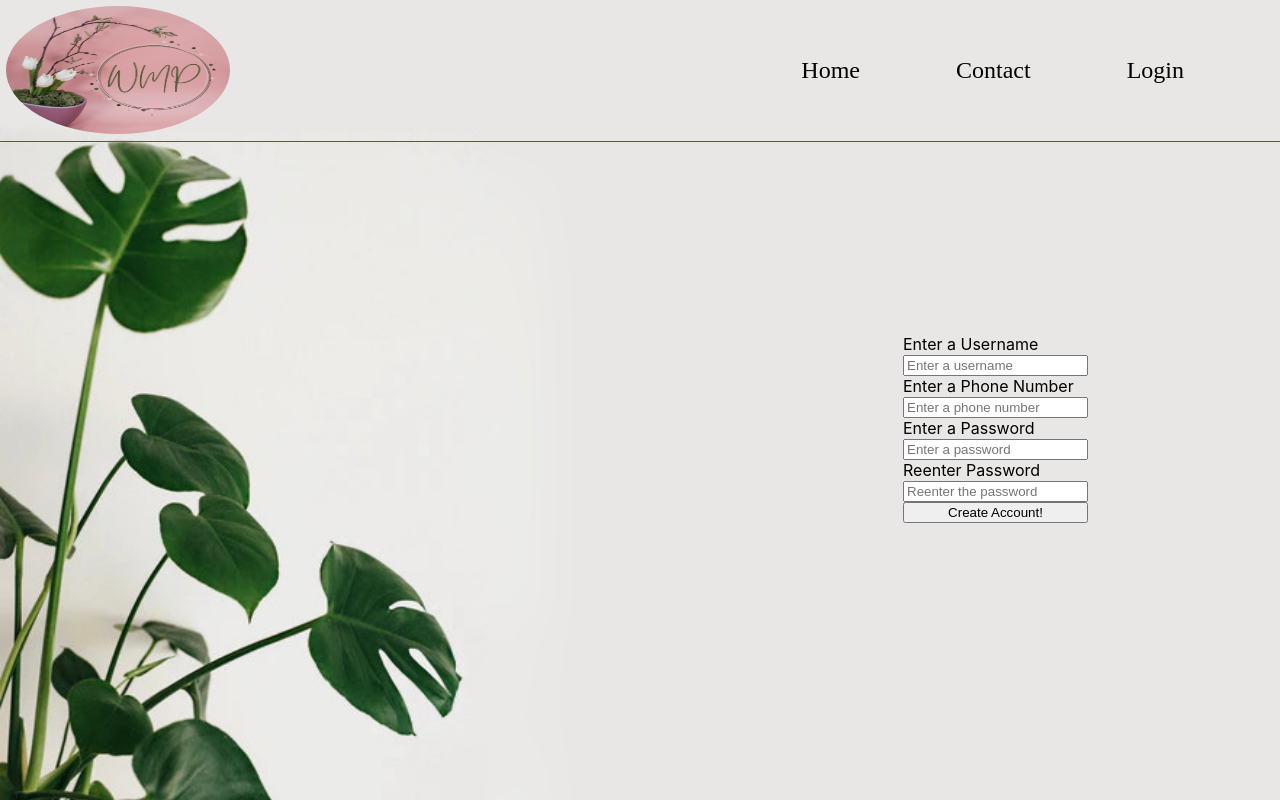
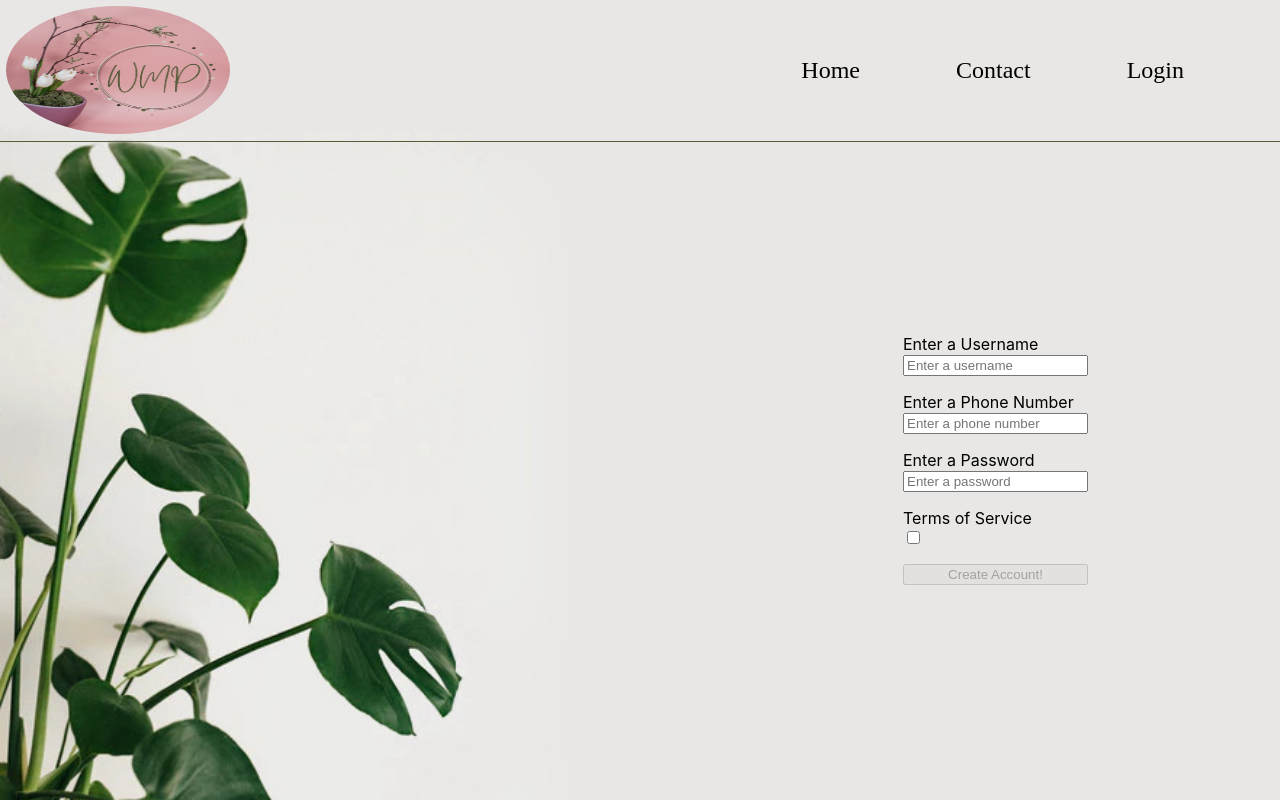
Before and after one commit to Build-Week-Water-My-Plants-06/front-end, a React (Create React App) app in the folder water-my-plants-frontend/: page /signup in a window 1280 px wide. Built offline with nearby package versions, Linux system fonts and the light colour scheme; a web font is replaced by a local one.

Commit message:
implement basic validation and errors for signup

```diff
--- a/water-my-plants-frontend/src/components/SignupPage.js
+++ b/water-my-plants-frontend/src/components/SignupPage.js
@@ -1,47 +1,109 @@
-import React, {useEffect} from 'react';
+import React, {useEffect, useState} from 'react';
+import * as yup from 'yup';
 
 import LoginStyled from './formStyled';
+import schema from '../validation/SignupSchema';
 
 
+const initialFormValues = {
+  username: '',
+  password: '',
+  // passconfirm: '',
+  phone: '',
+  tos: false
+}
+const initialFormErrors = {
+  username: '',
+  password: '',
+  // passconfirm: '',
+  phone: '',
+  tos: false
+}
 const SignupPage = (props) => {
+  const [formValues, setFormValues] = useState(initialFormValues);
+  const [formErrors, setFormErrors] = useState(initialFormValues);
+  const [disabled, setDisabled] = useState(true);
+
+  const validate = (name, value) => {
+    yup.reach(schema, name)
+      .validate(value)
+      .then(() => setFormErrors({...formErrors, [name]:''}))
+      .catch(err => setFormErrors({...formErrors, [name]:err.errors[0]}));
+  }
+  const inputChange = evt => {
+    const {name, value, checked, type} = evt.target;
+    const valueToUse = type === 'checkbox' ? checked : value;
+    validate(name, valueToUse);
+    setFormValues({...formValues,[name]:valueToUse});
+  }
+  const submit = evt => {
+    evt.preventDefault();
+    setFormValues(initialFormValues);
+    setFormErrors(initialFormErrors);
+  }
 
   useEffect(() => {
     props.changeBack('form');
   },[]);
 
+  useEffect(() => {
+    schema.isValid(formValues).then(valid => setDisabled(!valid));
+  },[formValues])
+
   return (
     <LoginStyled>
       <div>
-        <form>
+        <form onSubmit={submit}>
           <label>Enter a Username<br/>
             <input
               name="username"
               placeHolder="Enter a username"
               type="text"
+              onChange={inputChange}
+              value={formValues.username}
             />
           </label>
+          <p class="warning">{formErrors.username}</p>
           <label>Enter a Phone Number<br/>
             <input
               name="phone"
               placeHolder="Enter a phone number"
               type="text"
+              onChange={inputChange}
+              value={formValues.phone}
             />
           </label>
+          <p class="warning">{formErrors.phone}</p>
           <label>Enter a Password<br/>
             <input
               name="password"
               placeHolder="Enter a password"
               type="password"
+              onChange={inputChange}
+              value={formValues.password}
             />
           </label>
-          <label>Reenter Password<br/>
+          <p class="warning">{formErrors.password}</p>
+          {/* <label>Reenter Password<br/>
             <input
               name="passconfirm"
               placeHolder="Reenter the password"
               type="password"
+              onChange={inputChange}
+              value={formValues.passconfirm}
             />
           </label>
-          <button>Create Account!</button>
+          <p class="warning">{formErrors.passconfirm}</p> */}
+          <label><a href="/">Terms of Service</a>
+            <input
+              type="checkbox"
+              name="tos"
+              checked={formValues.tos}
+              onChange={inputChange}
+            />
+          </label>
+          <p class="warning">{formErrors.tos}</p>
+          <button disabled={disabled}>Create Account!</button>
         </form>
       </div>
     </LoginStyled>
--- a/water-my-plants-frontend/src/validation/SignupSchema.js
+++ b/water-my-plants-frontend/src/validation/SignupSchema.js
@@ -10,22 +10,24 @@ const formSchema = yup.object().shape({
     .min(3, 'Username must be at least 3 characters in length'),
   password: yup
     .string()
-    .trim()
     .required('You must enter a password')
-    .min(15, 'Password must be 15 or more characters'),
-  passconfirm: yup
-    .string()
-    .trim()
-    .required('You must confirm your password')
-    .test('match',
-      'passwords do not match',
-      function(emailConfirmation) {
-        return emailConfirmation === this.parent.password;
-      }
-    ),
+    .min(15, 'Must be 15 characters'),
+  // passconfirm: yup
+  //   .string()
+  //   .required('You must confirm your password')
+  //   .test('passwords-match',
+  //     'passwords do not match',
+  //     function(value) {
+  //       return this.parent.password === value;
+  //     }
+  //   ),
+    //  .oneOf([yup.ref('password'), null], 'Passwords must match'),
   phone: yup
     .string()
-    .matches(phoneRegExp, 'Please enter a valid phone number')
+    .matches(phoneRegExp, 'Please enter a valid phone number'),
+  tos: yup
+    .boolean()
+    .oneOf([true], 'You must accept the Terms of Service')
 });
 
 export default formSchema;
```
